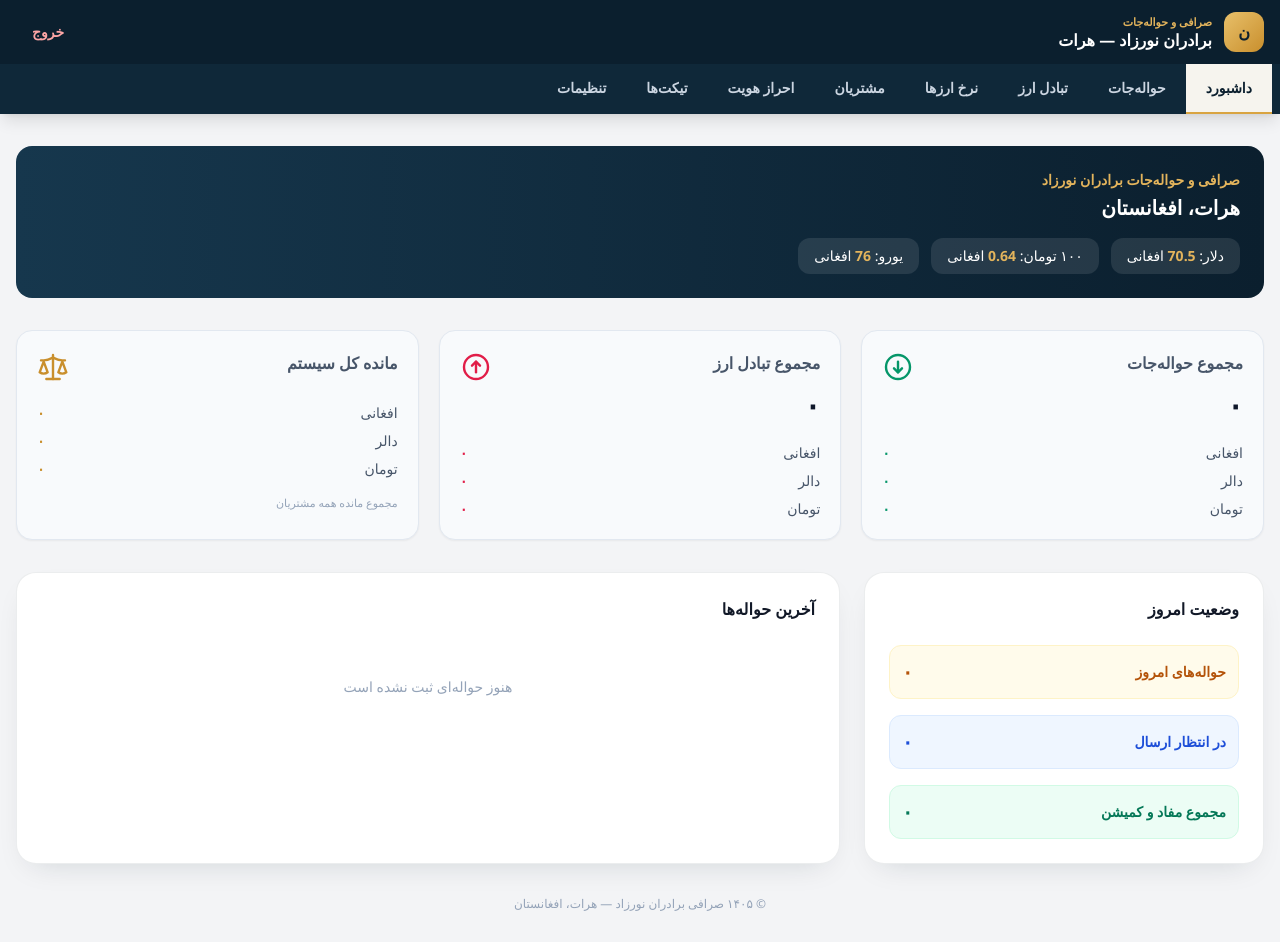
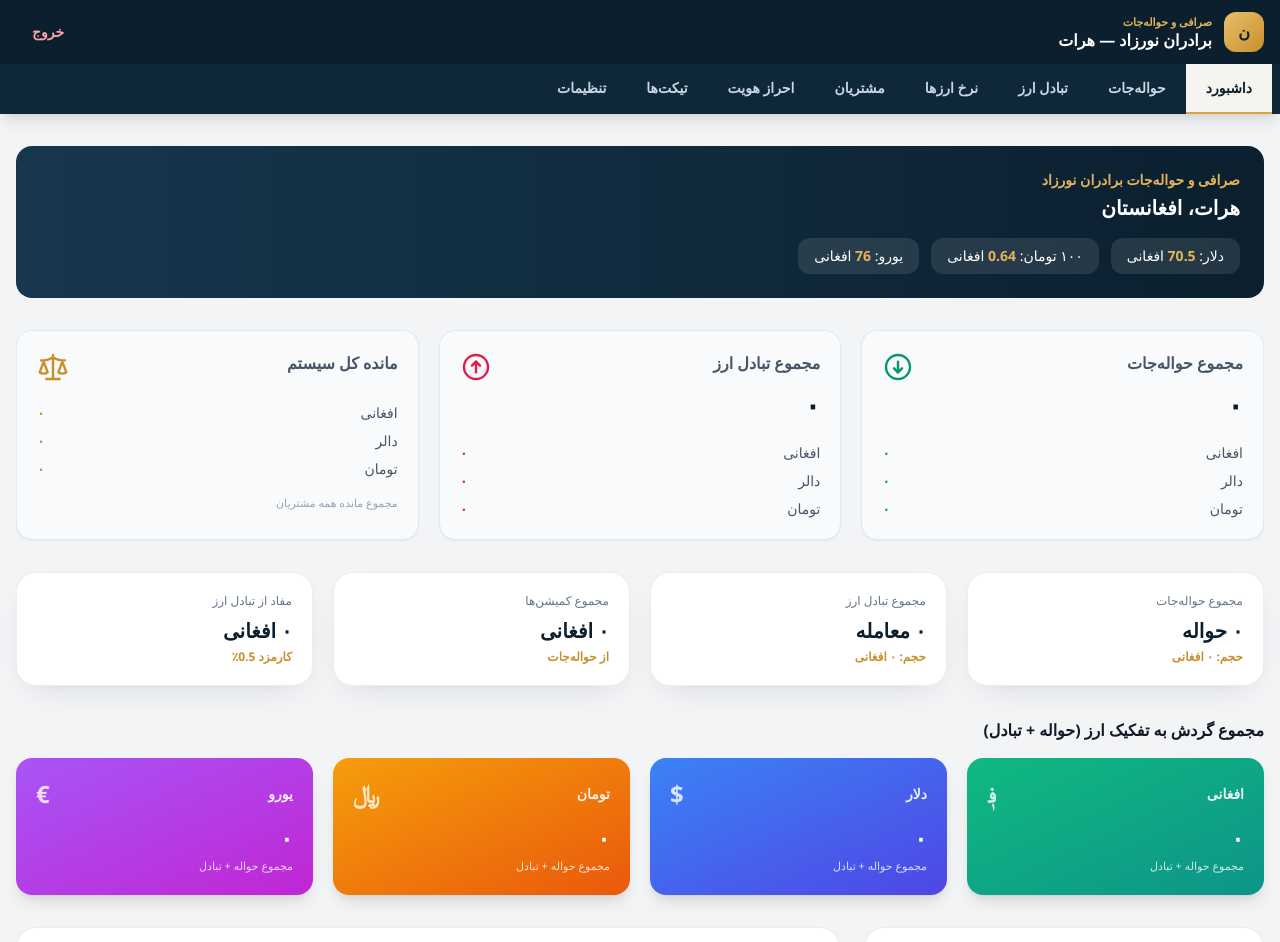
Before and after one commit to nasirahmadrahmati19-hue/exchange-admin, a Next.js app: page /dashboard in a window 1280 px wide. Shown: the top 942 px of the page. Built offline with nearby package versions, Linux system fonts and the light colour scheme; sample sign-in values are in the browser's storage; a small style sheet from the web is missing.

Commit message:
Add hawalaVolume and tradeVolume to state

```diff
--- a/app/dashboard/page.tsx
+++ b/app/dashboard/page.tsx
@@ -5,15 +5,19 @@ import { useEffect, useState } from "react";
 export default function DashboardPage() {
   const [d, setD] = useState<any>({
     hawalaCount: 0,
+    hawalaVolume: 0,
     hawalaTotals: { AFN: 0, USD: 0, IRR: 0 },
     tradeCount: 0,
+    tradeVolume: 0,
     tradeTotals: { AFN: 0, USD: 0, IRR: 0 },
     accounts: { AFN: 0, USD: 0, IRR: 0 },
+    totalFee: 0,
+    tradeProfit: 0,
     pending: 0,
     today: 0,
-    totalFee: 0,
-    tradeProfit: 0,
+    cur: { "افغانی": 0, "دلار": 0, "تومان": 0, "یورو": 0 },
     rates: { usd: "70.5", eur: "76", toman: "0.64" },
+    commission: "0.5",
     latest: [] as any[],
   });
 
@@ -29,29 +33,46 @@ export default function DashboardPage() {
       const s = localStorage.getItem("db_settings");
       if (s) { const p = JSON.parse(s); if (p && p.commission) commission = p.commission; }
 
-      // ---------- مجموع حواله‌جات به تفکیک ارز ----------
+      const toAFN = (amount: number, cur: string) => {
+        if (cur === "تومان") return (amount / 1000) * Number(rates.toman);
+        if (cur === "دلار" || cur === "دالر") return amount * Number(rates.usd);
+        if (cur === "یورو") return amount * Number(rates.eur);
+        return amount;
+      };
+
+      // ---------- مجموع حواله‌جات ----------
       const hawalaTotals = { AFN: 0, USD: 0, IRR: 0 };
-      let totalFee = 0, pending = 0, today = 0;
+      const curSum: Record<string, number> = { "افغانی": 0, "دلار": 0, "تومان": 0, "یورو": 0 };
+      let hawalaVolume = 0, totalFee = 0, pending = 0, today = 0;
       const todayStr = new Date().toLocaleDateString("fa-IR");
+
       h.forEach((x: any) => {
         const amt = Number(x.amount || 0);
         if (x.payCur === "افغانی") hawalaTotals.AFN += amt;
         else if (x.payCur === "دلار" || x.payCur === "دالر") hawalaTotals.USD += amt;
         else if (x.payCur === "تومان") hawalaTotals.IRR += amt;
+
+        hawalaVolume += toAFN(amt, x.payCur);
         totalFee += Number(x.fee || 0);
+        if (curSum[x.payCur] !== undefined) curSum[x.payCur] += amt;
+        if (curSum[x.getCur] !== undefined) curSum[x.getCur] += Number(x.result || 0);
         if (x.status === "در انتظار" || x.status === "در حال انتظار") pending++;
         if (x.date === todayStr) today++;
       });
 
-      // ---------- مجموع تبادل ارز به تفکیک ارز ----------
+      // ---------- مجموع تبادل ارز ----------
       const tradeTotals = { AFN: 0, USD: 0, IRR: 0 };
-      let tradeProfit = 0;
+      let tradeVolume = 0, tradeProfit = 0;
       t.forEach((x: any) => {
         const amt = Number(x.amount || 0);
         if (x.currency === "افغانی") tradeTotals.AFN += amt;
         else if (x.currency === "دالر" || x.currency === "دلار") tradeTotals.USD += amt;
         else if (x.currency === "تومان") tradeTotals.IRR += amt;
-        tradeProfit += Number(x.afnValue || 0) * (Number(commission) / 100);
+
+        const v = Number(x.afnValue || 0);
+        tradeVolume += v;
+        tradeProfit += v * (Number(commission) / 100);
+        if (curSum[x.currency] !== undefined) curSum[x.currency] += amt;
       });
 
       // ---------- مانده کل سیستم ----------
@@ -62,15 +83,29 @@ export default function DashboardPage() {
       });
 
       setD({
-        hawalaCount: h.length, hawalaTotals,
-        tradeCount: t.length, tradeTotals,
-        accounts: acc, pending, today, totalFee, tradeProfit, rates,
-        latest: h.slice(0, 4),
+        hawalaCount: h.length, hawalaVolume, hawalaTotals,
+        tradeCount: t.length, tradeVolume, tradeTotals,
+        accounts: acc, totalFee, tradeProfit, pending, today,
+        cur: curSum, rates, commission, latest: h.slice(0, 4),
       });
     } catch {}
   }, []);
 
   const fa = (n: number) => n.toLocaleString("fa-IR", { maximumFractionDigits: 0 });
+
+  const summary = [
+    { t: "مجموع حواله‌جات", v: fa(d.hawalaCount) + " حواله", sub: "حجم: " + fa(d.hawalaVolume) + " افغانی" },
+    { t: "مجموع تبادل ارز", v: fa(d.tradeCount) + " معامله", sub: "حجم: " + fa(d.tradeVolume) + " افغانی" },
+    { t: "مجموع کمیشن‌ها", v: fa(d.totalFee) + " افغانی", sub: "از حواله‌جات" },
+    { t: "مفاد از تبادل ارز", v: fa(d.tradeProfit) + " افغانی", sub: "کارمزد " + d.commission + "٪" },
+  ];
+
+  const turnover = [
+    { name: "افغانی", symbol: "؋", color: "from-emerald-500 to-teal-600" },
+    { name: "دلار", symbol: "$", color: "from-blue-500 to-indigo-600" },
+    { name: "تومان", symbol: "﷼", color: "from-amber-500 to-orange-600" },
+    { name: "یورو", symbol: "€", color: "from-purple-500 to-fuchsia-600" },
+  ];
 
   return (
     <div className="space-y-8">
@@ -85,10 +120,10 @@ export default function DashboardPage() {
         </div>
       </div>
 
-      {/* ========== سه کارت افقی (طبق عکس) ========== */}
+      {/* ========== سه کارت افقی (طرح جدید طبق عکس) ========== */}
       <div className="grid grid-cols-1 md:grid-cols-3 gap-5">
 
-        {/* کارت ۱: مجموع حواله‌جات (سبز) */}
+        {/* کارت ۱: مجموع حواله‌جات */}
         <div className="rounded-2xl bg-slate-50 border border-slate-200 p-5 shadow-sm">
           <div className="flex items-start justify-between">
             <p className="text-slate-600 font-bold">مجموع حواله‌جات</p>
@@ -115,7 +150,7 @@ export default function DashboardPage() {
           </div>
         </div>
 
-        {/* کارت ۲: مجموع تبادل ارز (سرمه‌ای/قرمز) */}
+        {/* کارت ۲: مجموع تبادل ارز */}
         <div className="rounded-2xl bg-slate-50 border border-slate-200 p-5 shadow-sm">
           <div className="flex items-start justify-between">
             <p className="text-slate-600 font-bold">مجموع تبادل ارز</p>
@@ -142,7 +177,7 @@ export default function DashboardPage() {
           </div>
         </div>
 
-        {/* کارت ۳: مانده کل سیستم (طلایی) */}
+        {/* کارت ۳: مانده کل سیستم */}
         <div className="rounded-2xl bg-slate-50 border border-slate-200 p-5 shadow-sm">
           <div className="flex items-start justify-between">
             <p className="text-slate-600 font-bold">مانده کل سیستم</p>
@@ -172,7 +207,35 @@ export default function DashboardPage() {
         </div>
       </div>
 
-      {/* وضعیت امروز + آخرین حواله‌ها */}
+      {/* ========== کارت‌های خلاصه کسب‌وکار (برگشت) ========== */}
+      <div className="grid grid-cols-1 sm:grid-cols-2 lg:grid-cols-4 gap-5">
+        {summary.map(s => (
+          <div key={s.t} className="card p-5">
+            <p className="text-slate-500 text-xs mb-2">{s.t}</p>
+            <p className="text-xl font-extrabold text-[#0b1f2e]">{s.v}</p>
+            <p className="text-xs text-[#c98f2d] font-bold mt-1">{s.sub}</p>
+          </div>
+        ))}
+      </div>
+
+      {/* ========== گردش به تفکیک ارز (برگشت) ========== */}
+      <div>
+        <h3 className="font-extrabold mb-4">مجموع گردش به تفکیک ارز (حواله + تبادل)</h3>
+        <div className="grid grid-cols-1 sm:grid-cols-2 lg:grid-cols-4 gap-5">
+          {turnover.map(c => (
+            <div key={c.name} className={`rounded-2xl bg-gradient-to-br ${c.color} p-5 text-white shadow-lg`}>
+              <div className="flex items-center justify-between">
+                <span className="text-sm font-bold opacity-90">{c.name}</span>
+                <span className="text-2xl font-extrabold opacity-80">{c.symbol}</span>
+              </div>
+              <p className="text-2xl font-extrabold mt-3">{fa(d.cur[c.name] || 0)}</p>
+              <p className="text-[11px] opacity-80 mt-1">مجموع حواله + تبادل</p>
+            </div>
+          ))}
+        </div>
+      </div>
+
+      {/* ========== وضعیت امروز + آخرین حواله‌ها ========== */}
       <div className="grid grid-cols-1 lg:grid-cols-3 gap-6">
         <div className="card p-6">
           <h3 className="font-extrabold mb-6">وضعیت امروز</h3>
```
